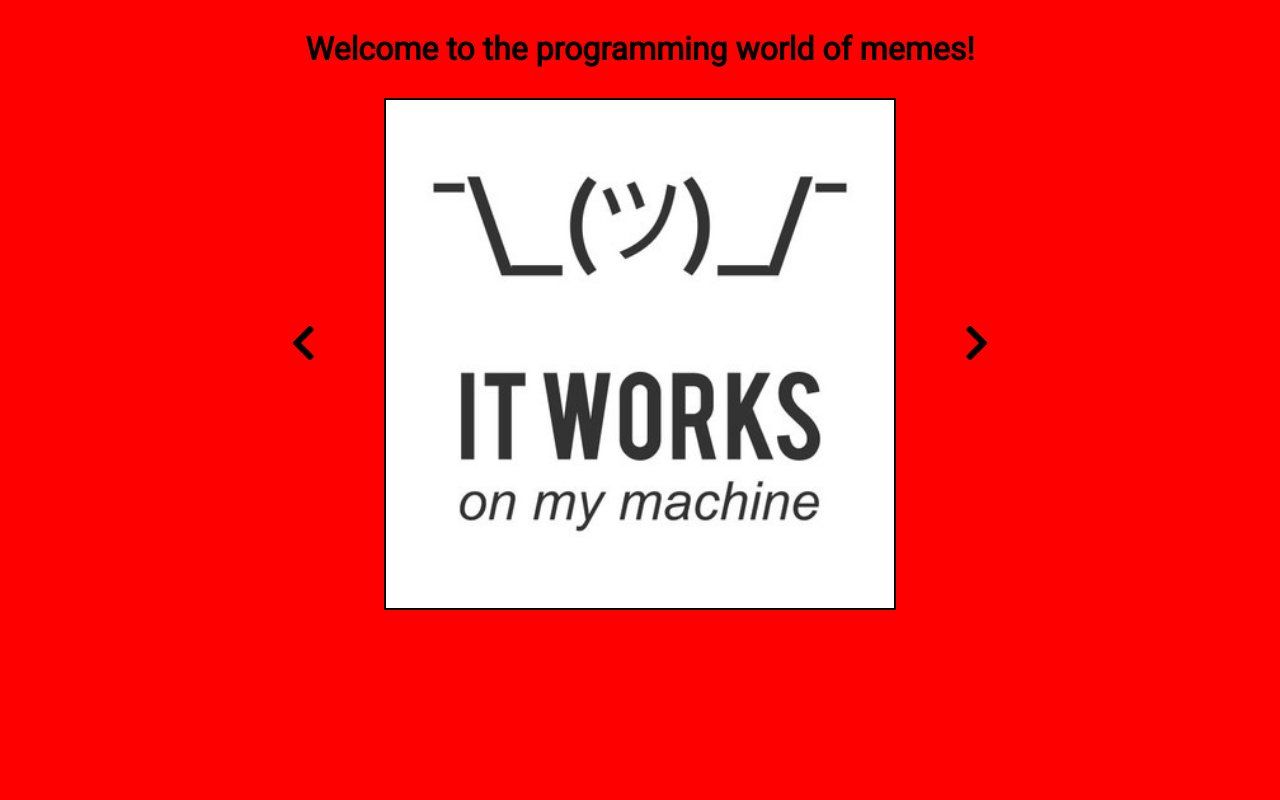
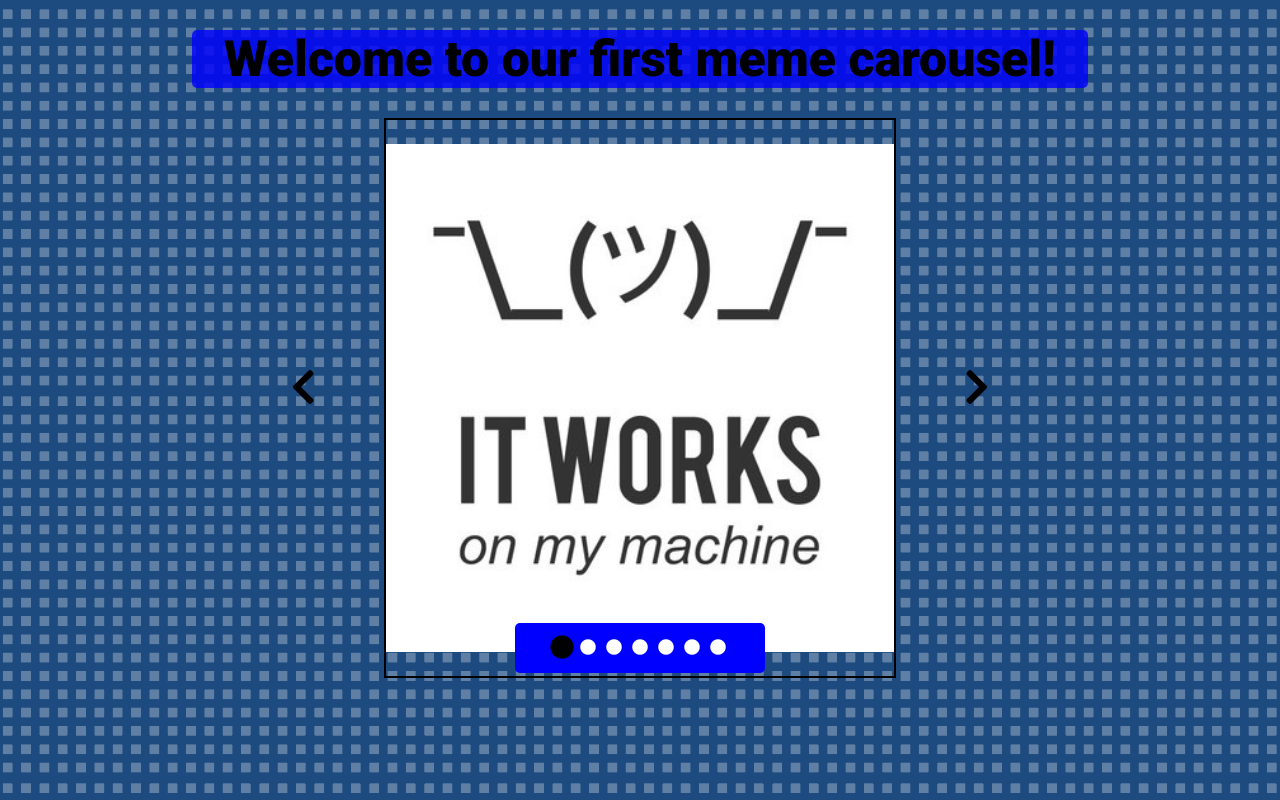
Before and after one commit to laurachelaru-92/js-jq-carousel, a plain HTML site: page index.html in a window 1280 px wide. Drawn offline with nearby package versions, Linux system fonts and the light colour scheme.

Commit message:
html e css completato. da finire carousel con bullet points

```diff
--- a/css/style.css
+++ b/css/style.css
@@ -5,19 +5,26 @@ padding: 0;
 }
 
 body {
-  background-color: red;
+  background-image: url(../img/bg.png);
   font-family: "Roboto", sans-serif;
 }
 
 h1 {
+  margin: 30px auto;
+  border-radius: 5px;
+  width: 70%;
   text-align: center;
-  margin: 30px 0;
+  background-color: rgba(0, 0, 255, 0.8);
+  font-weight: 900;
+  font-size: 50px;
 }
 
 .wrapper {
   width: 80%;
+  height: 70vh;
   margin: 30px auto;
   text-align: center;
+  position: relative;
 }
 
 .carousel {
@@ -25,8 +32,10 @@ h1 {
   border: 2px solid #000;
   font-size: 0;
   width: 50%;
+  height: 100%;
   display: inline-block;
   vertical-align: middle;
+  position: relative;
 }
 
 .previous,
@@ -42,11 +51,38 @@ h1 {
 }
 
 .carousel img {
-  width: 100%;
-  height: auto;
   display: none;
 }
 
 img.active {
   display: inline-block;
+  width: 100%;
+  height: auto;
+  max-height: 100%;
+  position: absolute;
+  left: 50%;
+  top: 50%;
+  transform: translate(-50%, -50%);
 }
+
+.bullets {
+  position: absolute;
+  bottom: 5px;
+  left: 50%;
+  transform: translateX(-50%);
+  width: 250px;
+  height: 50px;
+  background-color: blue;
+  border-radius: 5px;
+  line-height: 50px;
+}
+
+.bullets i {
+  padding: 3px;
+  color: #fff;
+}
+
+.bullets i.active {
+  color: #000;
+  transform: scale(1.5);
+}
--- a/index.html
+++ b/index.html
@@ -3,13 +3,13 @@
   <head>
     <meta charset="utf-8">
     <title>First Carousel!</title>
-    <link href="https://fonts.googleapis.com/css2?family=Roboto&display=swap" rel="stylesheet">
+    <link href="https://fonts.googleapis.com/css2?family=Roboto:wght@400;700;900&display=swap" rel="stylesheet">
     <link rel="stylesheet" href="css/style.css" type="text/css">
     <link rel="stylesheet" href="https://cdnjs.cloudflare.com/ajax/libs/font-awesome/5.13.1/css/all.min.css">
     <script src="https://code.jquery.com/jquery-3.5.1.js" integrity="sha256-QWo7LDvxbWT2tbbQ97B53yJnYU3WhH/C8ycbRAkjPDc=" crossorigin="anonymous"></script>
   </head>
   <body>
-    <h1>Welcome to the programming world of memes!</h1>
+    <h1>Welcome to our first meme carousel!</h1>
     <div class="wrapper">
       <div class="previous">
         <i class="fas fa-chevron-left"></i>
@@ -26,6 +26,15 @@
       <div class="next">
         <i class="fas fa-chevron-right"></i>
       </div>
+      <div class="bullets">
+        <i class="active first fas fa-circle"></i>
+        <i class="fas fa-circle"></i>
+        <i class="fas fa-circle"></i>
+        <i class="fas fa-circle"></i>
+        <i class="fas fa-circle"></i>
+        <i class="fas fa-circle"></i>
+        <i class="last fas fa-circle"></i>
+      </div>
     </div>
     <script src="js/script.js" charset="utf-8"></script>
   </body>
```
Also changed, not shown: js/script.js (+9 -0 lines), img/bg.png (added).
